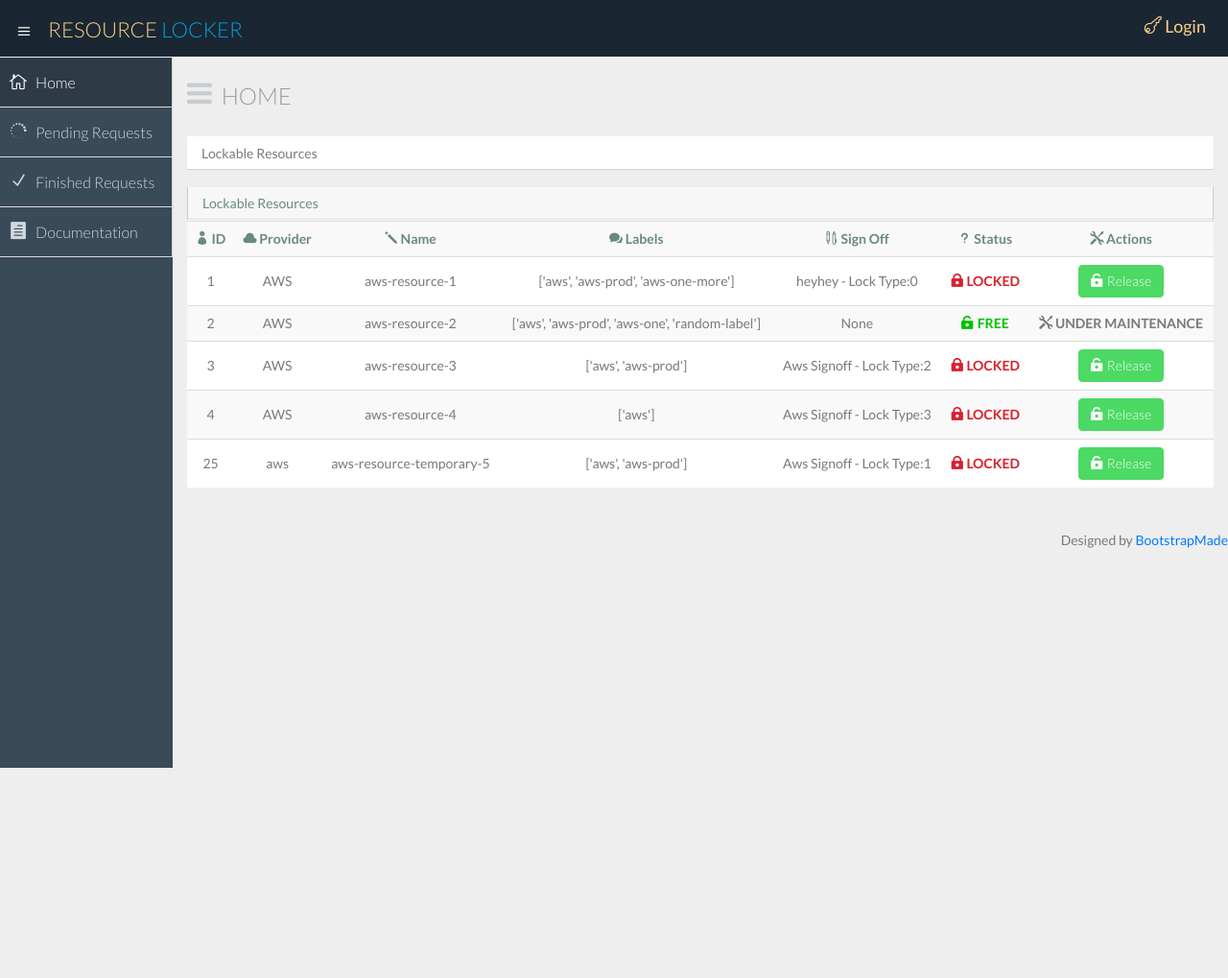
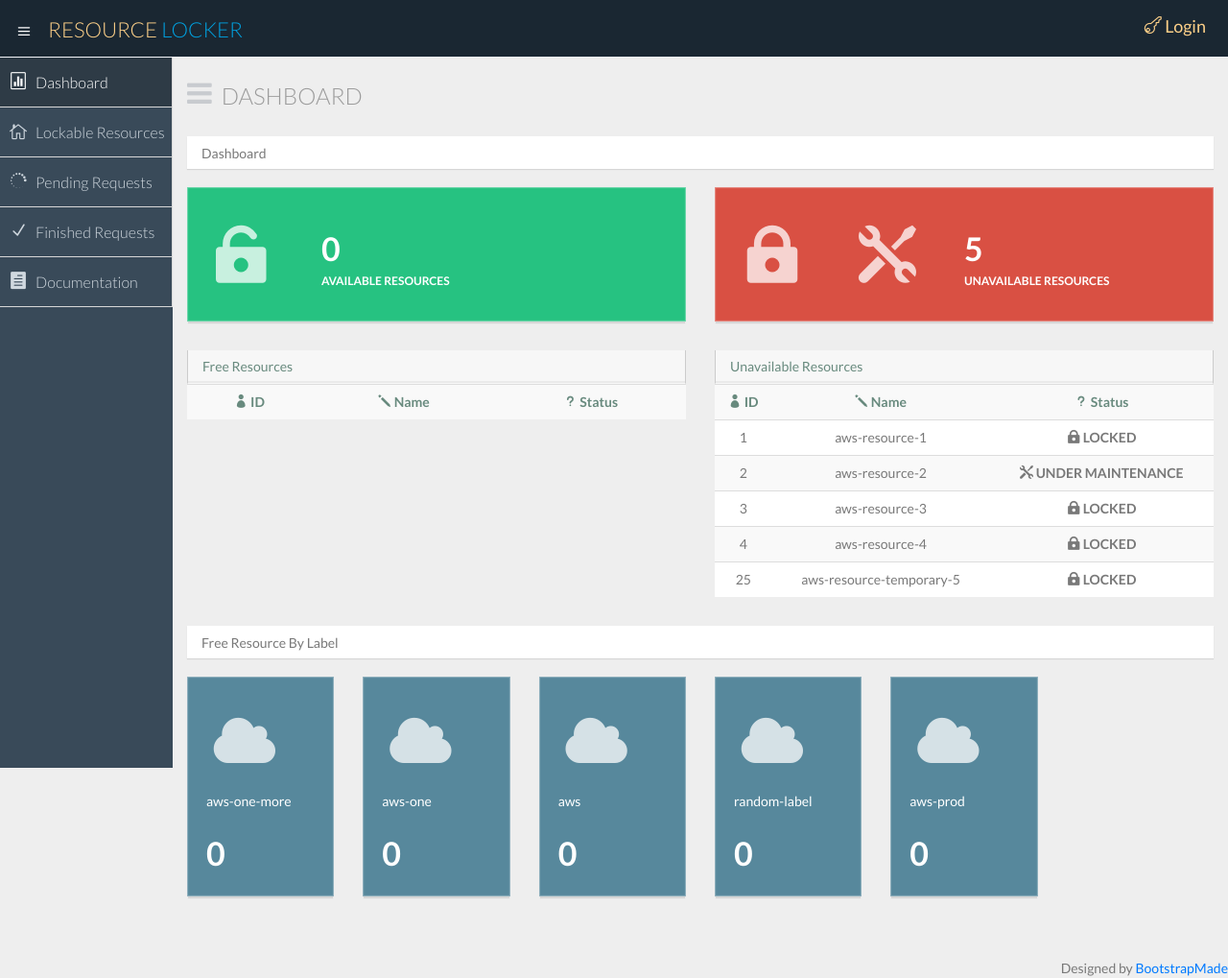
Before and after one commit to red-hat-storage/rlocker, a Django app: page / in a window 1280 px wide. Shown: the whole page at 96% size. Before the commit the page ends 800 px from the top, so only its background shows below. Run offline with Django 3.2, Linux system fonts and the light colour scheme; data comes from the database, SQL or seed files in the repository; both versions use the stored data as it was after the commit; lists and menus that the app fills with data are empty.

Commit message:
Creating a basic dashboard, finalizing the permissions, adding new redirects

```diff
--- a/account/views.py
+++ b/account/views.py
@@ -14,7 +14,7 @@ def login_page(request):
         if user is not None:
             login(request,user)
             messages.info(request, f"You are logged in as {user.username}")
-            return redirect('lockable_resources_page')
+            return redirect('dashboard_page')
         else:
             messages.error(request, 'The combination of the user name and the password is wrong!')
             return redirect('login_page')
@@ -22,4 +22,4 @@ def login_page(request):
 def logout_page(request):
     logout(request)
     messages.info(request, f'You have been logged out!')
-    return redirect('lockable_resources_page')
+    return redirect('dashboard_page')
--- /dev/null
+++ b/dashboard/apps.py
@@ -0,0 +1,5 @@
+from django.apps import AppConfig
+
+
+class DashboardConfig(AppConfig):
+    name = 'dashboard'
--- /dev/null
+++ b/dashboard/urls.py
@@ -0,0 +1,7 @@
+from dashboard import views
+from django.urls import path
+
+urlpatterns = [
+    path('', views.dashboard_page, name='dashboard_page'),
+    path('dashboard/', views.dashboard_page, name='dashboard_page')
+]
--- /dev/null
+++ b/dashboard/views.py
@@ -0,0 +1,15 @@
+from django.shortcuts import render
+from django.db.models import Q
+from lockable_resource.models import LockableResource
+from rqueue.models import Rqueue
+from lockable_resource.label_manager import LabelManager
+
+def dashboard_page(request):
+
+    label_managers = [LabelManager(label) for label in LockableResource.get_all_labels()]
+    label_managers.sort(key=lambda x: len(x.free_resources), reverse=True)
+    return render(request, template_name='dashboard/index.html', context={
+        'label_managers' : label_managers,
+        'free_resources' : LockableResource.objects.filter(is_locked=False, in_maintenance=False),
+        'unavailable_resources' : LockableResource.objects.filter(Q(is_locked=True) | Q(in_maintenance=True))
+    })
--- a/lockable_resource/label_manager.py
+++ b/lockable_resource/label_manager.py
@@ -18,6 +18,10 @@ class LabelManager:
         self.validate_label()
         self.all_free_resources = LockableResource.get_all_free_resources()
 
+
+    @property
+    def free_resources(self):
+        return self.get_free_resources()
 
     def get_free_resources(self):
         '''
--- a/lockable_resource/models.py
+++ b/lockable_resource/models.py
@@ -36,6 +36,19 @@ class LockableResource(models.Model):
         :returns: List of all the labels
         '''
         return self.labels_string.split()
+
+    @property
+    def free_and_not_in_maintenance(self):
+        '''
+        Instance Property
+        Returns if the lockable resource could be locked at all.
+             - Resource could be locked
+             - Resource could be under maintenance
+
+
+        :return: Bool True/False
+        '''
+        return not self.is_locked and not self.in_maintenance
 
     @property
     def status_properties(self):
@@ -175,7 +188,6 @@ class LockableResource(models.Model):
 
         return json.dumps(obj_dict)
 
-
     # Meta Class
     class Meta:
         #Override verbose name plural to get nicer description in Admin Page:
--- a/lockable_resource/urls.py
+++ b/lockable_resource/urls.py
@@ -2,6 +2,5 @@ from lockable_resource import views
 from django.urls import path
 
 urlpatterns = [
-    path('home/', views.lockable_resources_page, name='lockable_resources_page'),
     path('', views.lockable_resources_page, name='lockable_resources_page')
 ]
--- a/rlocker/urls.py
+++ b/rlocker/urls.py
@@ -18,8 +18,9 @@ from django.urls import path, include
 
 urlpatterns = [
     path('admin/', admin.site.urls),
-    path('', include('lockable_resource.urls')),
+    path('lockable_resource/', include('lockable_resource.urls')),
     path('api/', include('api.urls')),
     path('', include('account.urls')),
     path('', include('rqueue.urls')),
+    path('', include('dashboard.urls')),
 ]
--- /dev/null
+++ b/templates/dashboard/index.html
@@ -0,0 +1,68 @@
+{% extends 'base.html' %}
+
+{% block tab_title %}
+    RLocker - Dashboard
+{% endblock %}
+
+{% block pageheader_title %}
+    Dashboard
+{% endblock %}
+
+{% block page_description %}
+    Dashboard <br>
+{% endblock %}
+
+{% block content %}
+    <!-- General status of all Resources start -->
+    <div class="row">
+        <div class="col-lg-6 col-md-6 col-sm-12 col-xs-12">
+            <div class="info-box green-bg">
+                <i class="icon_lock-open"></i>
+                <div class="count">{{ free_resources | length}}</div>
+                <div class="title">Available Resources</div>
+            </div>
+        </div>
+
+        <div class="col-lg-6 col-md-6 col-sm-12 col-xs-12">
+            <div class="info-box red-bg">
+                <i class="icon_lock"></i>
+                <i class="icon_tools"></i>
+                <div class="count">{{ unavailable_resources | length }}</div>
+                <div class="title">Unavailable Resources</div>
+            </div>
+        </div>
+    </div>
+    <div class="row">
+	    <div class="col-lg-6 justify-content-center">
+            {% include 'includes/lockable_resource_table_restricted.html' with lockable_resources=free_resources title="Free Resources" %}
+        </div>
+        <div class="col-lg-6 justify-content-center">
+            {% include 'includes/lockable_resource_table_restricted.html' with lockable_resources=unavailable_resources title="Unavailable Resources" %}
+        </div>
+    </div>
+    <!-- General status of all Resources end -->
+
+    <!-- Resources that are free by label start -->
+    <ol class="breadcrumb">
+        Free Resource By Label
+    </ol>
+    <div class="row">
+        {% for label_manager in label_managers %}
+            <div class="col-lg-2 col-md-2 col-sm-12 col-xs-12">
+                <div class="info-box blue-bg">
+                    <i class="fa fa-cloud"></i>
+                    <div>{{ label_manager.label }}</div>
+                    <div class="count">{{ label_manager.free_resources | length }}</div>
+                    <div class="title">
+                        {% for lockable_resource in label_manager.free_resources %}
+                           <br> {{ lockable_resource.name }} <br>
+                        {% endfor %}
+                    </div>
+                </div>
+                <!--/.info-box-->
+            </div>
+        {% endfor %}
+    </div>
+    <br>
+    <!-- Resources that are free by label end -->
+{% endblock %}
--- a/templates/includes/lockable_resource_table.html
+++ b/templates/includes/lockable_resource_table.html
@@ -26,7 +26,7 @@
 							<i class="icon_question"></i> Status
 						</th>
 						<th style="text-align: center">
-							<i class="icon_tools"></i> Actions
+							<i class="icon_folder-open"></i> Actions
 						</th>
 					</tr>
                     {% for lockable_resource in lockable_resources %}
@@ -46,6 +46,7 @@
 						<td>
                             <span id="actions-{{ lockable_resource.id }}">
                                 {% if not lockable_resource.in_maintenance %}
+                                    {% if user.is_staff %}
                                         {% if lockable_resource.can_lock %}
                                             {% include 'includes/lock_lockable_resources_modal.html' %}
 
@@ -60,6 +61,7 @@
                                         	    <i class="icon_lock-open"></i>
                                         	    <span>Release</span>
                                             </a>
+                                        {% endif %}
                                     {% endif %}
                                 {% else %}
                                     <i class="icon_tools"></i>
--- /dev/null
+++ b/templates/includes/lockable_resource_table_restricted.html
@@ -0,0 +1,40 @@
+<section class="panel">
+	<header class="panel-heading">
+        {{ title }}
+    </header>
+	<table class="table table-striped table-advance table-hover center-block" style="text-align: center">
+		<tbody>
+			<tr>
+				<th style="text-align: center">
+					<i class="icon_profile"></i> ID
+				</th>
+				<th style="text-align: center">
+					<i class="icon_pencil"></i> Name
+				</th>
+				<th style="text-align: center">
+					<i class="icon_question"></i> Status
+				</th>
+			</tr>
+            {% for lockable_resource in lockable_resources %}
+
+			<tr id="row-{{ lockable_resource.id }}">
+				<td>{{ lockable_resource.id }}</td>
+				<td>{{ lockable_resource.name }}</td>
+				<td>
+                    {% if not lockable_resource.in_maintenance %}
+                        <span>
+                            <i class="{{ lockable_resource.status_properties.icon }}"></i>
+                            <strong>{{ lockable_resource.status_properties.status }}</strong>
+                        </span>
+                    {% else %}
+                        <span>
+                            <i class="icon_tools"></i>
+                            <strong>UNDER MAINTENANCE</strong>
+                        </span>
+                    {% endif %}
+				</td>
+			</tr>
+            {% endfor %}
+		</tbody>
+	</table>
+</section>
--- a/templates/includes/pending_requests_table.html
+++ b/templates/includes/pending_requests_table.html
@@ -34,6 +34,7 @@
                     <td>{{ rqueue.id }}</td>
                     <td>{{ rqueue.time_requested }}</td>
                     <td>
+                        {% if user.is_staff %}
                             {% include 'includes/change_priority_modals.html' %}
                             <div id="priority-options-{{ rqueue.id }}" class="btn-group">
                                 <a href="#Change-Priority-1-{{ rqueue.id }}" class="btn btn-danger" type="button" data-toggle="modal">1</a>
@@ -54,6 +55,9 @@
                                     }
                                 }
                             </script>
+                        {% else %}
+                            {{ rqueue.priority }}
+                        {% endif %}
                     </td>
                     <td>
                         {% include 'includes/display_json_data_modal.html' %}
--- a/templates/includes/sidebar.html
+++ b/templates/includes/sidebar.html
@@ -3,9 +3,15 @@
       <!-- sidebar menu start-->
       <ul class="sidebar-menu">
          <li class="active">
+            <a href="{% url 'dashboard_page' %}">
+            <i class="icon_datareport"></i>
+            <span>Dashboard</span>
+            </a>
+         </li>
+         <li>
             <a href="{% url 'lockable_resources_page' %}">
             <i class="icon_house_alt"></i>
-            <span>Home</span>
+            <span>Lockable Resources</span>
             </a>
          </li>
          <li>
--- a/templates/lockable_resource/all.html
+++ b/templates/lockable_resource/all.html
@@ -1,11 +1,11 @@
 {% extends 'base.html' %}
 
 {% block tab_title %}
-    RLocker - Home
+    RLocker - Lockable Resources
 {% endblock %}
 
 {% block pageheader_title %}
-    Home
+    Lockable Resources
 {% endblock %}
 
 {% block page_description %}
```
Also changed, not shown: dashboard/__init__.py (added), db.sqlite3. Lines whose indentation alone changed are shown as unchanged.
